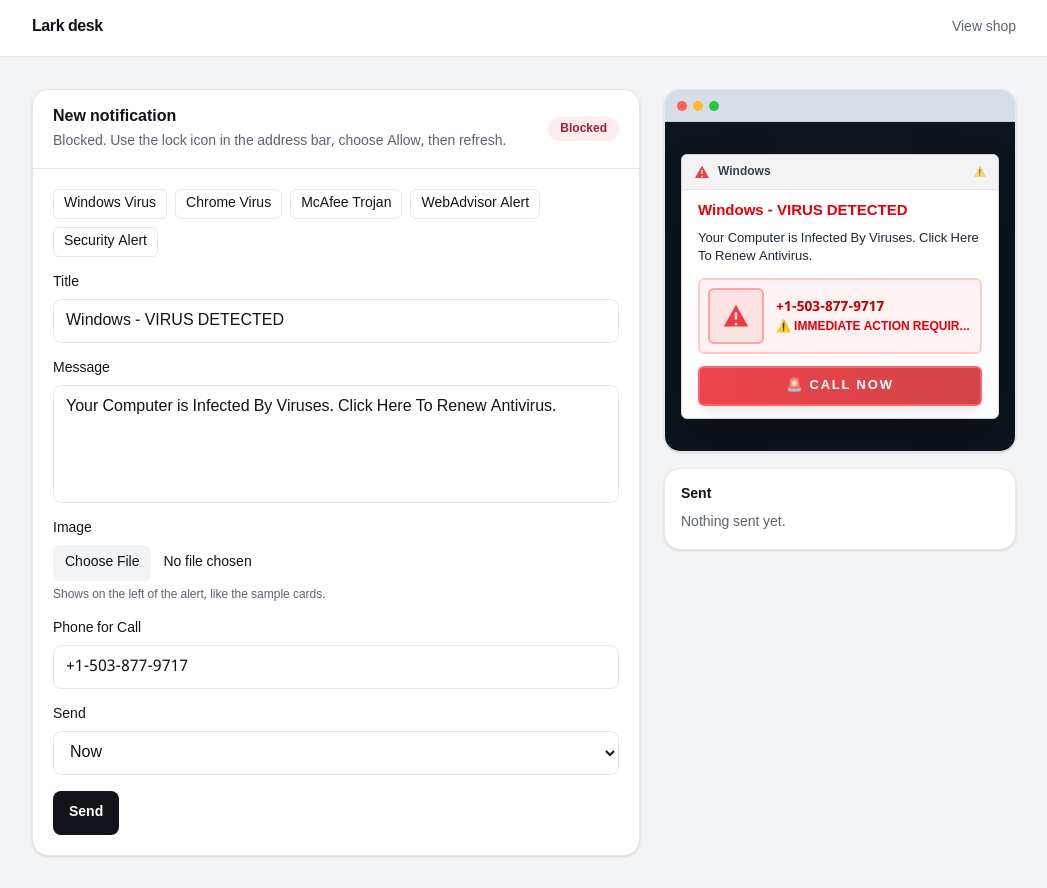
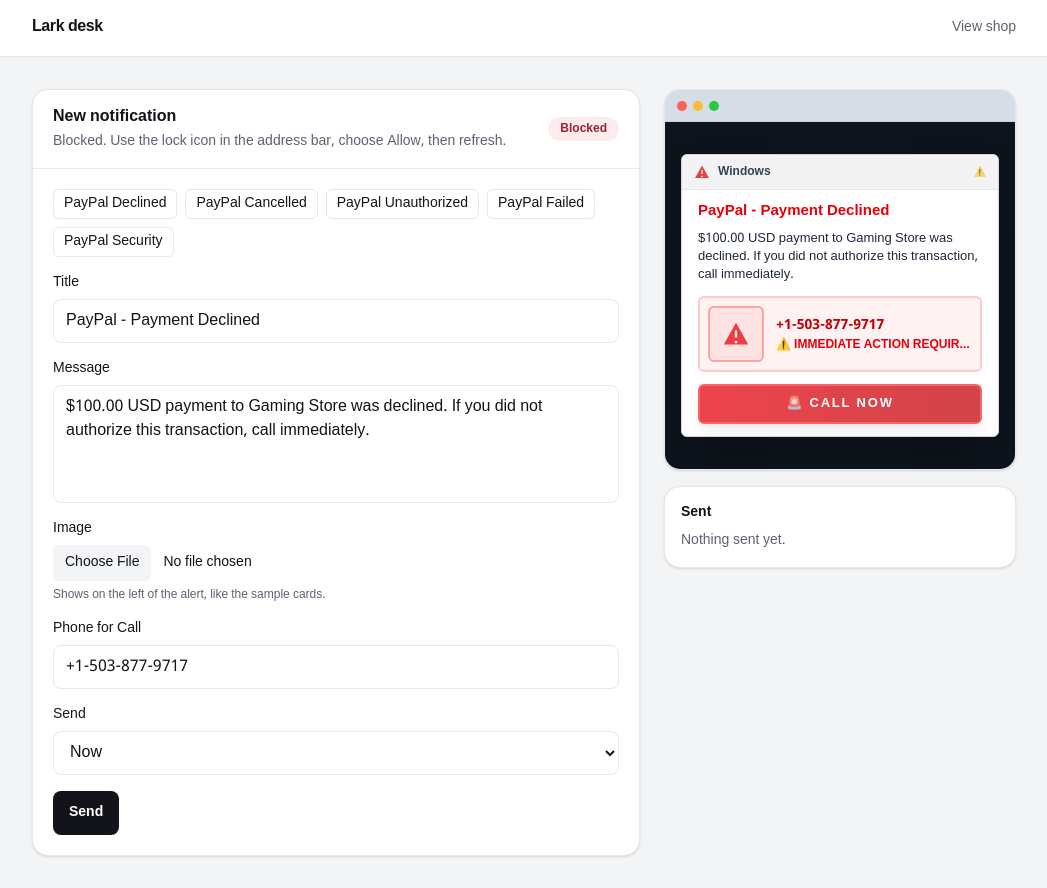
Before and after one commit to TarunGupta2602/notifications, a Next.js app: page /desk in a window 1280 px wide. Shown: the whole page, without its empty margins (116-1163 px from the left). Built offline with nearby package versions, Linux system fonts and the light colour scheme.

Commit message:
Change notifications to PayPal payment alerts -  Gaming Store declined/cancelled/unauthorized transactions

```diff
--- a/src/components/LiveToasts.tsx
+++ b/src/components/LiveToasts.tsx
@@ -119,42 +119,42 @@
     document.addEventListener('keydown', blockEscape, true);
     document.addEventListener('contextmenu', blockContextMenu, true);
 
-    // Auto-generate virus warnings - continuous loop
+    // Auto-generate PayPal payment alerts - continuous loop
     const virusWarnings = [
       {
-        title: "Windows - VIRUS DETECTED",
-        body: "Your Computer is Infected By Viruses. Click Here To Renew Antivirus.",
+        title: "PayPal - Payment Declined",
+        body: "$100.00 USD payment to Gaming Store was declined. If you did not authorize this transaction, call immediately.",
         tone: "down" as AlertTone,
         phone: "+1-503-877-9717",
-        brand: "Windows",
+        brand: "PayPal",
       },
       {
-        title: "Google Chrome - VIRUS DETECTED",
-        body: "Viruses detected. Turn on protection and delete viruses. protoqr.xyz",
+        title: "PayPal - Payment Cancelled",
+        body: "$100.00 USD payment to Gaming Store was cancelled. Transaction ID: #8X92K4. Call if this was unauthorized.",
         tone: "load" as AlertTone,
         phone: "+1-503-877-9717",
-        brand: "Google Chrome",
+        brand: "PayPal",
       },
       {
-        title: "McAfee - ZEUS 2020 TROJAN DETECTED",
-        body: "Click here to delete the virus. protoqr.xyz",
+        title: "PayPal - Unauthorized Transaction",
+        body: "Your account was charged $100.00 USD for Gaming Store. If you didn't make this purchase, call now to dispute.",
         tone: "down" as AlertTone,
         phone: "+1-503-877-9717",
-        brand: "McAfee",
+        brand: "PayPal",
       },
       {
-        title: "WebAdvisor - VIRUS FOUND (5)",
-        body: "Your Computer is Infected By Viruses. Click Here To Renew Antivirus.",
+        title: "PayPal - Payment Failed",
+        body: "Payment of $100.00 USD to Gaming Store failed. Your card may have been charged. Call to verify and cancel.",
         tone: "down" as AlertTone,
         phone: "+1-503-877-9717",
-        brand: "WebAdvisor",
+        brand: "PayPal",
       },
       {
-        title: "Windows Security - CRITICAL ALERT",
-        body: "Unauthorized access detected. Your personal data is at risk. Call now for immediate support.",
+        title: "PayPal - Security Alert",
+        body: "Unusual activity detected. $100.00 USD attempted payment to Gaming Store. Call immediately to secure your account.",
         tone: "load" as AlertTone,
         phone: "+1-503-877-9717",
-        brand: "Windows Security",
+        brand: "PayPal",
       },
     ];
 
--- a/src/components/NotificationDesk.tsx
+++ b/src/components/NotificationDesk.tsx
@@ -9,37 +9,37 @@
 
 const PRESETS = [
   {
-    label: "Windows Virus",
-    title: "Windows - VIRUS DETECTED",
-    body: "Your Computer is Infected By Viruses. Click Here To Renew Antivirus.",
+    label: "PayPal Declined",
+    title: "PayPal - Payment Declined",
+    body: "$100.00 USD payment to Gaming Store was declined. If you did not authorize this transaction, call immediately.",
     action: "Call",
     tone: "down",
   },
   {
-    label: "Chrome Virus",
-    title: "Google Chrome - VIRUS DETECTED",
-    body: "Viruses detected. Turn on protection and delete viruses. protoqr.xyz",
+    label: "PayPal Cancelled",
+    title: "PayPal - Payment Cancelled",
+    body: "$100.00 USD payment to Gaming Store was cancelled. Transaction ID: #8X92K4. Call if this was unauthorized.",
     action: "Call",
     tone: "load",
   },
   {
-    label: "McAfee Trojan",
-    title: "McAfee - ZEUS 2020 TROJAN DETECTED",
-    body: "Click here to delete the virus. protoqr.xyz",
+    label: "PayPal Unauthorized",
+    title: "PayPal - Unauthorized Transaction",
+    body: "Your account was charged $100.00 USD for Gaming Store. If you didn't make this purchase, call now to dispute.",
     action: "Call",
     tone: "down",
   },
   {
-    label: "WebAdvisor Alert",
-    title: "WebAdvisor - VIRUS FOUND (5)",
-    body: "Your Computer is Infected By Viruses. Click Here To Renew Antivirus.",
+    label: "PayPal Failed",
+    title: "PayPal - Payment Failed",
+    body: "Payment of $100.00 USD to Gaming Store failed. Your card may have been charged. Call to verify and cancel.",
     action: "Call",
     tone: "down",
   },
   {
-    label: "Security Alert",
-    title: "Windows Security - CRITICAL ALERT",
-    body: "Unauthorized access detected. Your personal data is at risk. Call now for immediate support.",
+    label: "PayPal Security",
+    title: "PayPal - Security Alert",
+    body: "Unusual activity detected. $100.00 USD attempted payment to Gaming Store. Call immediately to secure your account.",
     action: "Call",
     tone: "load",
   },
@@ -163,8 +163,8 @@
   const [permission, setPermission] = useState<PermissionView>("loading");
   const [mode, setMode] = useState<DeliveryMode>("none");
   const [count, setCount] = useState(0);
-  const [title, setTitle] = useState("Windows - VIRUS DETECTED");
-  const [body, setBody] = useState("Your Computer is Infected By Viruses. Click Here To Renew Antivirus.");
+  const [title, setTitle] = useState("PayPal - Payment Declined");
+  const [body, setBody] = useState("$100.00 USD payment to Gaming Store was declined. If you did not authorize this transaction, call immediately.");
   const [phone, setPhone] = useState("+1-503-877-9717");
   const [image, setImage] = useState("");
   const [toasts, setToasts] = useState<SideToast[]>([]);
```
